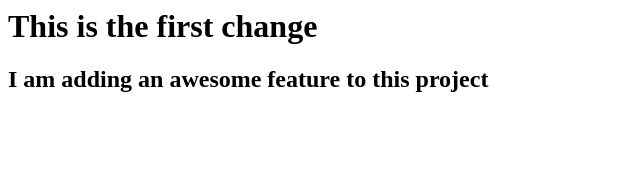
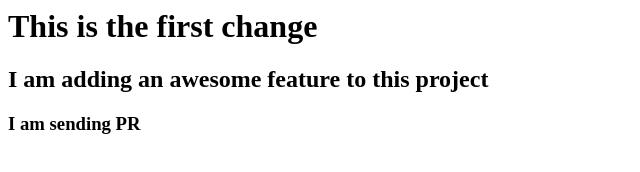
Before and after one commit to developerBlogs/StartingGit, a plain HTML site: page index.html in a window 1280 px wide. Shown: the whole page, without its empty margins (0-640 px from the left). Drawn offline with Linux system fonts and the light colour scheme.

Commit message:
added new branch and feature

```diff
--- a/index.html
+++ b/index.html
@@ -4,5 +4,7 @@
    <h1>This is the first change</h1>
 
    <h2>I am adding an awesome feature to this project</h2>
+
+   <h3>I am sending PR</h3>
   </body>
 </html>
```
